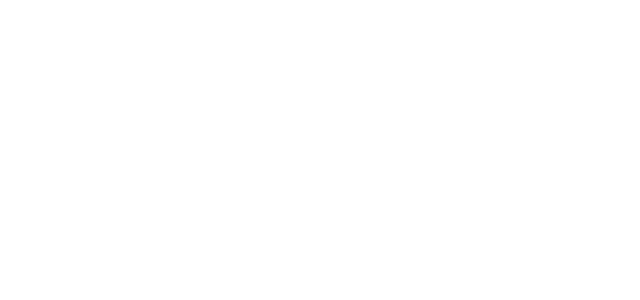
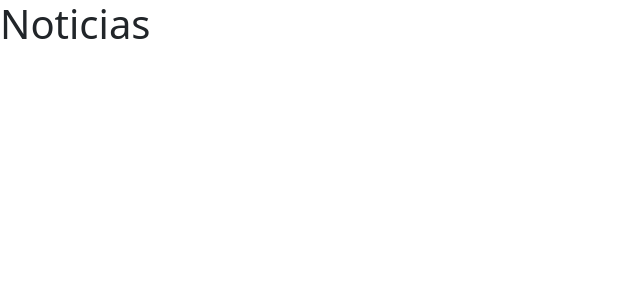
Before and after one commit to herreranicolas/react-ejercicio-11, a React (Vite) app: page / in a window 1280 px wide. Shown: the top 300 px of the page, without its empty margins (0-640 px from the left). Built offline with nearby package versions, Linux system fonts and the light colour scheme.

Commit message:
Agregue react bootstrap al proyecto y cree el componente Titulo

```diff
--- a/package.json
+++ b/package.json
@@ -10,7 +10,9 @@
     "preview": "vite preview"
   },
   "dependencies": {
+    "bootstrap": "^5.3.0",
     "react": "^18.2.0",
+    "react-bootstrap": "^2.7.4",
     "react-dom": "^18.2.0"
   },
   "devDependencies": {
--- a/src/App.jsx
+++ b/src/App.jsx
@@ -1,13 +1,13 @@
-import './App.css'
+import "bootstrap/dist/css/bootstrap.min.css";
+import "./App.css";
+import Titulo from "./components/Titulo";
 
 function App() {
-
-
   return (
     <>
-
+      <Titulo />
     </>
-  )
+  );
 }
 
-export default App
+export default App;
--- /dev/null
+++ b/src/components/Titulo.jsx
@@ -0,0 +1,5 @@
+const Titulo = () => {
+  return <h1>Noticias</h1>;
+};
+
+export default Titulo;
```
Also changed, not shown: 1 other file (tests, documents, lock files or other folders).
